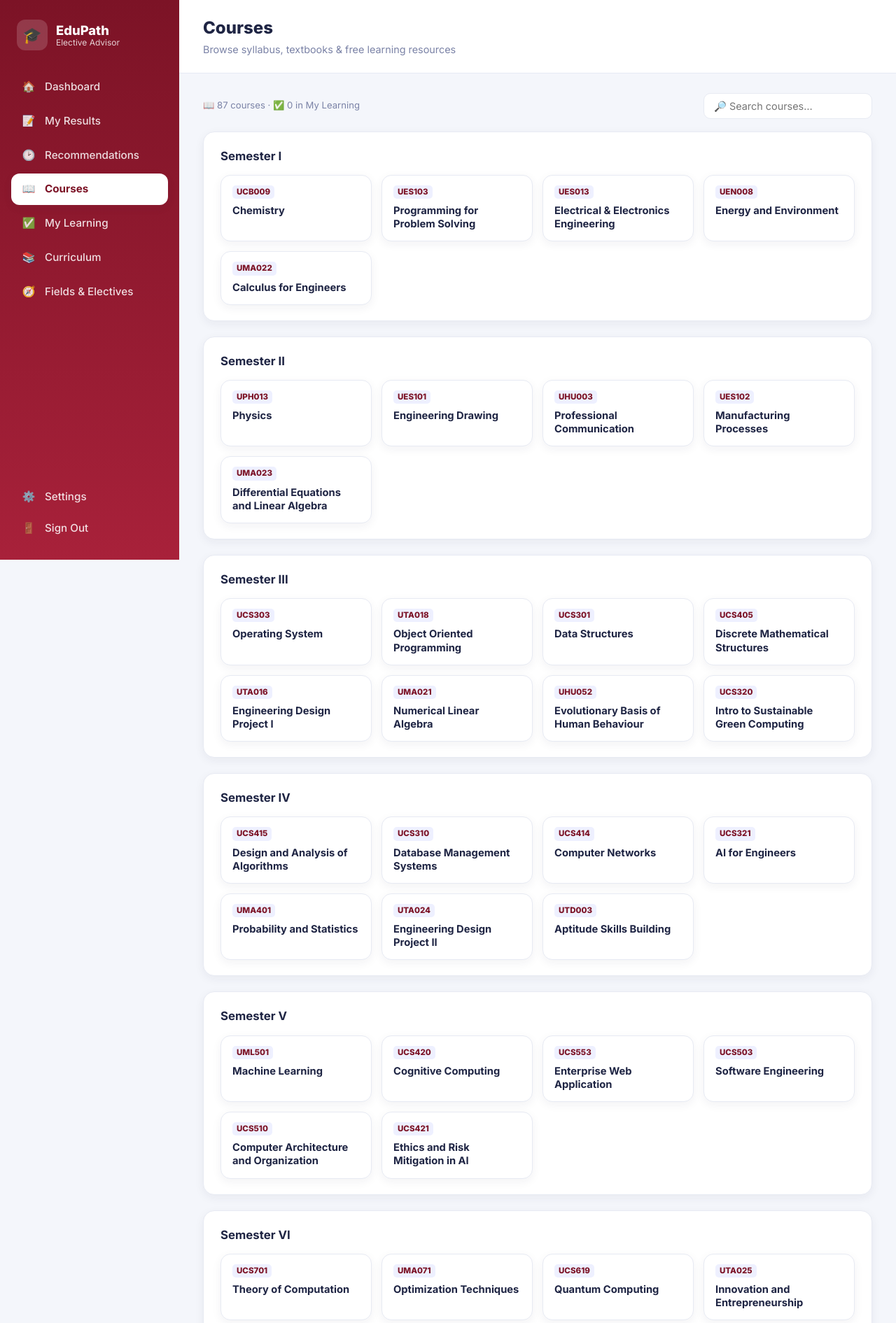
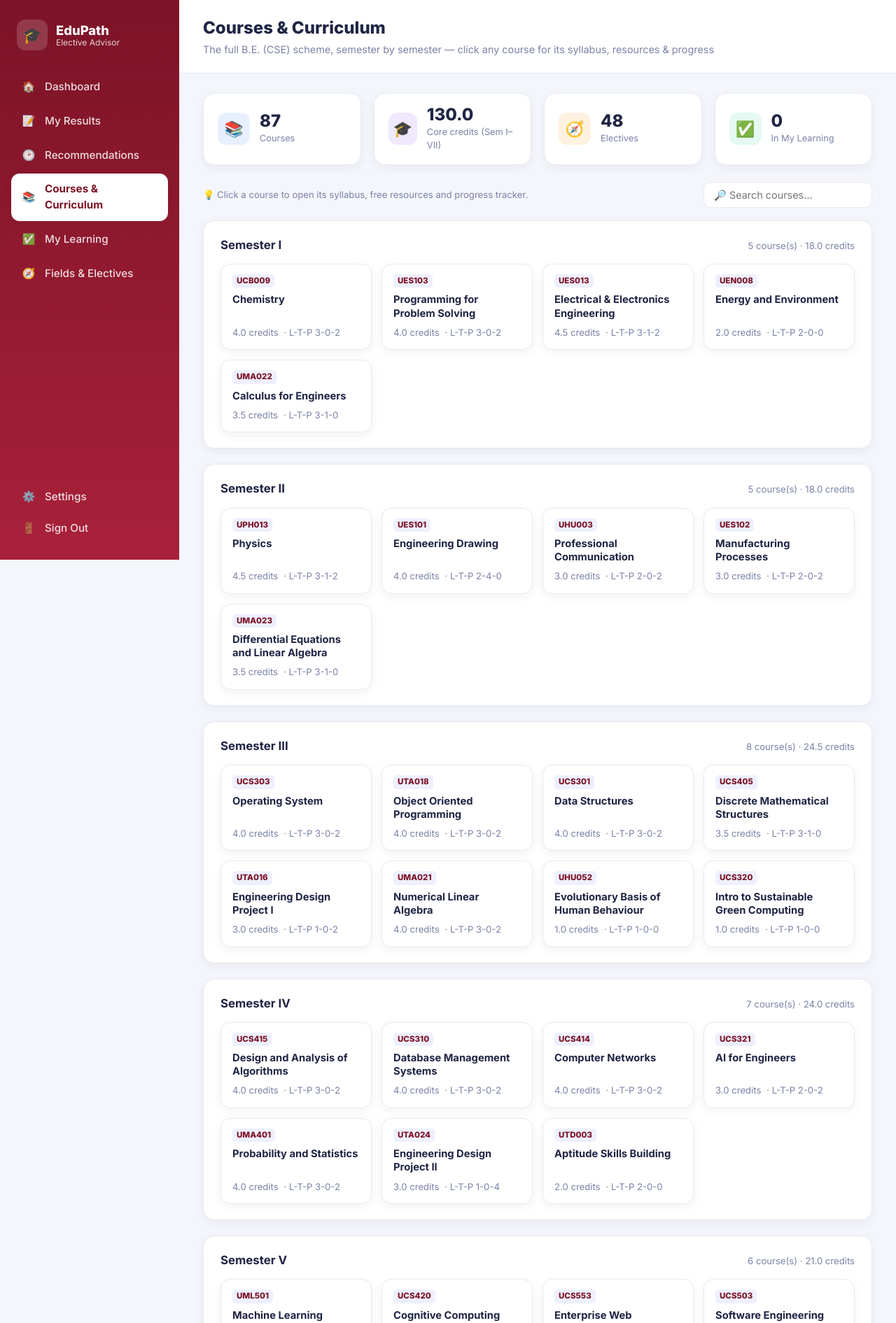
Before and after one commit to NarinderKaur00/course-field-recommendation, a Flask app: page /courses in a window 1280 px wide. Shown: the top 1891 px of the page at 70% size. Run offline with Flask 3, Linux system fonts and the light colour scheme; the visitor is signed in with stand-in values (Sample User, id 1); some libraries are stand-ins or nearby versions.

Commit message:
Merge Curriculum into Courses: single interactive 'Courses & Curriculum' page with per-semester credits; /curriculum redirects

```diff
--- a/portal/app.py
+++ b/portal/app.py
@@ -456,13 +456,8 @@ def models():
 @app.route("/curriculum")
 @login_required
 def curriculum():
-    total = sum(float(s["credits"]) for s in SEMESTERS if s["credits"].replace('.', '').isdigit())
-    return render_template(
-        "curriculum.html",
-        semesters=SEMESTERS,
-        category_names=CATEGORY_NAMES,
-        total_credits=round(total, 1),
-    )
+    # Curriculum is merged into the Courses page.
+    return redirect(url_for("courses"))
 
 
 @app.route("/fields")
@@ -488,14 +483,30 @@ def _progress_done(uid, code):
     return set(json.loads(row["done_json"])) if row else set()
 
 
+def _credits(cr):
+    try:
+        return float(cr)
+    except (TypeError, ValueError):
+        return 0.0
+
+
 @app.route("/courses")
 @login_required
 def courses():
     uid = session["user_id"]
     enrolled = _enrolled_codes(uid)
+    groups = catalog_by_group()
+    # credit subtotal per semester/group + overall core-credit total
+    group_credits = {g: round(sum(_credits(c.get("cr")) for c in items), 1)
+                     for g, items in groups.items()}
+    core_credits = round(sum(v for g, v in group_credits.items() if g != "Elective"), 1)
+    n_electives = sum(1 for c in CATALOG_BY_CODE.values() if c.get("is_elective"))
     return render_template(
         "courses.html",
-        groups=catalog_by_group(),
+        groups=groups,
+        group_credits=group_credits,
+        core_credits=core_credits,
+        n_electives=n_electives,
         enrolled=enrolled,
         n_total=len(CATALOG_BY_CODE),
         n_enrolled=len(enrolled),
--- a/portal/templates/base.html
+++ b/portal/templates/base.html
@@ -28,11 +28,9 @@
       <a href="{{ url_for('history') }}" class="nav-item {{ 'active' if active=='history' }}">
         <span class="ico">🕑</span> Recommendations</a>
       <a href="{{ url_for('courses') }}" class="nav-item {{ 'active' if active=='courses' }}">
-        <span class="ico">📖</span> Courses</a>
+        <span class="ico">📚</span> Courses &amp; Curriculum</a>
       <a href="{{ url_for('my_learning') }}" class="nav-item {{ 'active' if active=='learning' }}">
         <span class="ico">✅</span> My Learning</a>
-      <a href="{{ url_for('curriculum') }}" class="nav-item {{ 'active' if active=='curriculum' }}">
-        <span class="ico">📚</span> Curriculum</a>
       <a href="{{ url_for('fields') }}" class="nav-item {{ 'active' if active=='fields' }}">
         <span class="ico">🧭</span> Fields &amp; Electives</a>
     </nav>
--- a/portal/templates/courses.html
+++ b/portal/templates/courses.html
@@ -1,20 +1,43 @@
 {% extends "base.html" %}
 {% set active = 'courses' %}
-{% block title %}Courses · EduPath{% endblock %}
-{% block page_title %}Courses{% endblock %}
-{% block page_sub %}Browse syllabus, textbooks &amp; free learning resources{% endblock %}
+{% block title %}Courses & Curriculum · EduPath{% endblock %}
+{% block page_title %}Courses &amp; Curriculum{% endblock %}
+{% block page_sub %}The full B.E. (CSE) scheme, semester by semester — click any course for its syllabus, resources &amp; progress{% endblock %}
 
 {% block content %}
 
+<!-- Overview stats -->
+<div class="stat-grid">
+  <div class="stat-card">
+    <div class="stat-ico blue">📚</div>
+    <div><div class="stat-num">{{ n_total }}</div><div class="stat-lbl">Courses</div></div>
+  </div>
+  <div class="stat-card">
+    <div class="stat-ico purple">🎓</div>
+    <div><div class="stat-num">{{ core_credits }}</div><div class="stat-lbl">Core credits (Sem I–VII)</div></div>
+  </div>
+  <div class="stat-card">
+    <div class="stat-ico orange">🧭</div>
+    <div><div class="stat-num">{{ n_electives }}</div><div class="stat-lbl">Electives</div></div>
+  </div>
+  <div class="stat-card">
+    <div class="stat-ico green">✅</div>
+    <div><div class="stat-num">{{ n_enrolled }}</div><div class="stat-lbl">In My Learning</div></div>
+  </div>
+</div>
+
 <div class="results-toolbar">
-  <div class="muted small">📖 {{ n_total }} courses · ✅ {{ n_enrolled }} in My Learning</div>
+  <div class="muted small">💡 Click a course to open its syllabus, free resources and progress tracker.</div>
   <input type="text" id="courseSearch" class="search-box" placeholder="🔎 Search courses…"
          onkeyup="filterCourses()">
 </div>
 
 {% for group, items in groups.items() %}
 <section class="panel">
-  <h3 class="panel-title">{{ group }}</h3>
+  <div class="rec-head">
+    <h3 class="panel-title">{{ group }}</h3>
+    <span class="muted small">{{ items|length }} course(s){% if group_credits[group] %} · {{ group_credits[group] }} credits{% endif %}</span>
+  </div>
   <div class="course-grid">
     {% for c in items %}
     <a href="{{ url_for('course_detail', code=c['code']) }}"
@@ -24,16 +47,24 @@
         {% if c['code'] in enrolled %}<span class="enrolled-dot" title="In My Learning">✅</span>{% endif %}
       </div>
       <div class="course-tile-name">{{ c['name'] }}</div>
-      {% if c['field'] %}
       <div class="course-tile-meta">
-        <span class="muted small">{{ c['field'] }}</span>
+        {% if c['cr'] %}<span class="muted small">{{ c['cr'] }} credits</span>{% endif %}
+        {% if c['ltp'] %}<span class="muted small">· L-T-P {{ c['ltp'] }}</span>{% endif %}
+        {% if c['field'] %}<span class="muted small">· {{ c['field'] }}</span>{% endif %}
       </div>
-      {% endif %}
     </a>
     {% endfor %}
   </div>
 </section>
 {% endfor %}
+
+<section class="panel info-panel">
+  <p class="muted small">
+    💡 From Semester V you also pick <strong>Professional Electives</strong> from the specialization
+    tracks — see <a href="{{ url_for('fields') }}">Fields &amp; Electives</a>, and use
+    <a href="{{ url_for('results') }}">My Results</a> → <em>Save &amp; Recommend</em> to find your best fit.
+  </p>
+</section>
 
 <script>
 function filterCourses(){
@@ -42,6 +73,7 @@ function filterCourses(){
     t.style.display = t.getAttribute('data-name').indexOf(q) > -1 ? '' : 'none';
   });
   document.querySelectorAll('.panel').forEach(function(p){
+    if(!p.querySelector('.course-tile')) return;      // skip non-course panels
     var any = Array.from(p.querySelectorAll('.course-tile')).some(function(t){return t.style.display !== 'none';});
     p.style.display = any ? '' : 'none';
   });
```
Also changed, not shown: portal/tests/test_app.py (+3 -1 lines).
